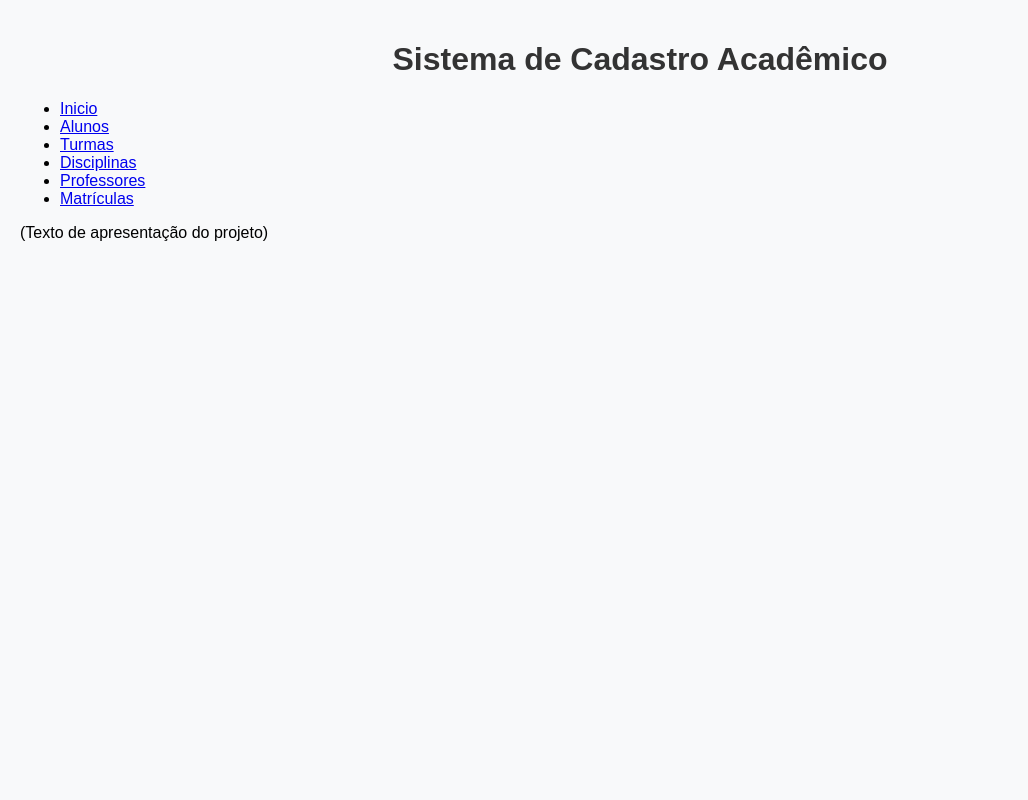
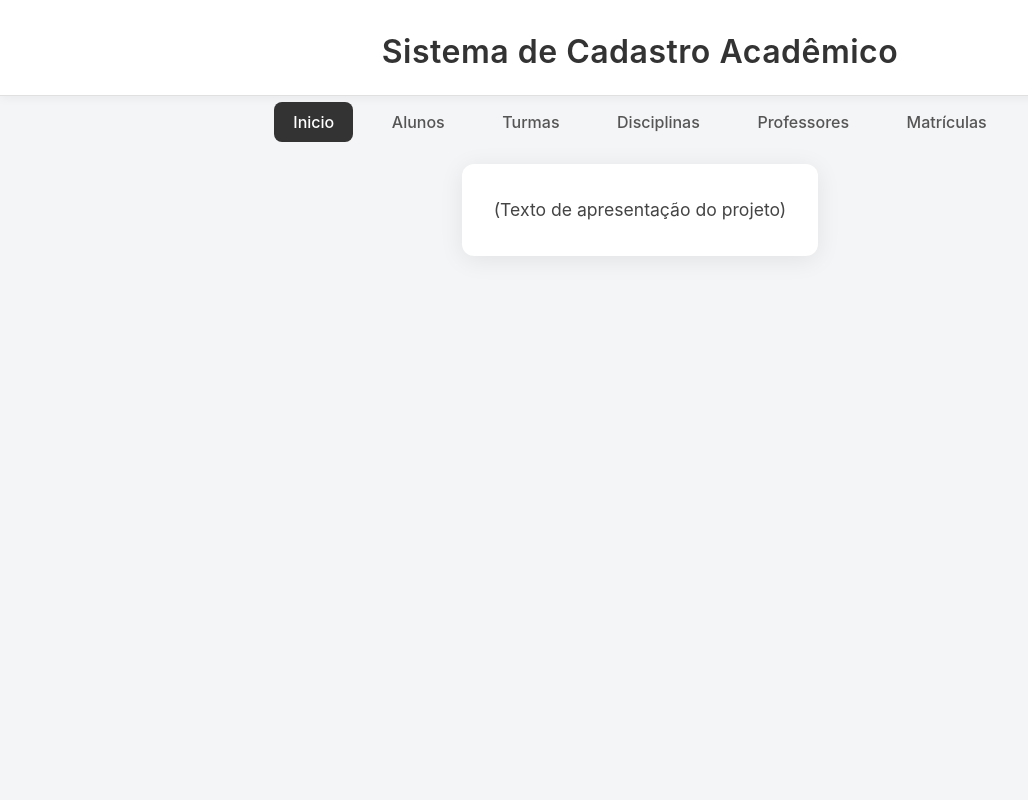
Before and after one commit to Brand00wn/SENAI_PLAY, a PHP site: page / in a window 1280 px wide. Shown: the whole page, without its empty margins (0-1028 px from the left). Run offline with PHP 8.4, Linux system fonts and the light colour scheme.

Commit message:
CSS universal

```diff
--- a/schoolcontrol-pro/assets/CSS/style.css
+++ b/schoolcontrol-pro/assets/CSS/style.css
@@ -1,52 +1,152 @@
-body {
-    font-family: Arial, sans-serif;
-    background-color: #f8f9fa;
-    margin: 0;
-    padding: 20px;
+/* === RESET === */
+* {
+  margin: 0;
+  padding: 0;
+  box-sizing: border-box;
 }
 
-h1 {
-    text-align: center;
-    color: #333;
+body {
+  font-family: "Inter", "Poppins", sans-serif;
+  background: #f4f5f7;
+  color: #222;
+  min-height: 100vh;
+  display: flex;
+  flex-direction: column;
+  align-items: center;
 }
 
-.filtros {
-    display: flex;
-    justify-content: center;
-    gap: 10px;
-    margin-bottom: 15px;
+/* === HEADER === */
+header {
+  width: 100%;
+  text-align: center;
+  padding: 2rem 0 1.5rem;
+  background: #ffffff;
+  border-bottom: 1px solid #e0e0e0;
+  box-shadow: 0 2px 10px rgba(0, 0, 0, 0.05);
+  animation: fadeDown 0.8s ease-out;
 }
 
-#busca, #filtroTurma {
-    padding: 10px;
-    font-size: 16px;
-    border: 1px solid #ccc;
-    border-radius: 5px;
+header h1 {
+  font-size: 2rem;
+  font-weight: 600;
+  color: #333;
+  letter-spacing: 0.5px;
 }
 
-table {
-    width: 100%;
-    border-collapse: collapse;
-    background-color: #fff;
-    margin-top: 10px;
-    box-shadow: 0 0 8px rgba(0, 0, 0, 0.1);
+/* === NAVIGATION === */
+nav {
+  margin: 1rem 0 2rem;
 }
 
-th, td {
-    padding: 12px;
-    border: 1px solid #ddd;
-    text-align: left;
+nav ul {
+  list-style: none;
+  display: flex;
+  justify-content: center;
+  gap: 1.2rem;
+  flex-wrap: wrap;
 }
 
-th {
-    background-color: #e9ecef;
-    font-weight: bold;
+nav ul li a {
+  text-decoration: none;
+  color: #555;
+  font-weight: 500;
+  font-size: 1rem;
+  padding: 0.6rem 1.2rem;
+  border-radius: 8px;
+  transition: all 0.3s ease;
+  position: relative;
 }
 
-tr:nth-child(even) {
-    background-color: #f2f2f2;
+/* === Hover elegante === */
+nav ul li a::before {
+  content: "";
+  position: absolute;
+  bottom: 0;
+  left: 50%;
+  width: 0%;
+  height: 2px;
+  background: #333;
+  transition: all 0.3s ease;
+  transform: translateX(-50%);
 }
 
-tr:hover {
-    background-color: #e6f0ff;
+nav ul li a:hover::before {
+  width: 100%;
 }
+
+nav ul li a:hover {
+  color: #111;
+  background: #e9e9e9;
+}
+
+/* === ACTIVE === */
+nav ul li a.active {
+  background: #333;
+  color: #fff;
+}
+
+/* === MAIN === */
+main {
+  text-align: center;
+  max-width: 800px;
+  padding: 2rem;
+  background: #fff;
+  border-radius: 12px;
+  box-shadow: 0 4px 25px rgba(0, 0, 0, 0.08);
+  animation: slideUp 0.9s ease;
+}
+
+main p {
+  font-size: 1.1rem;
+  color: #444;
+  line-height: 1.6;
+}
+
+/* === ANIMAÇÕES === */
+@keyframes fadeDown {
+  from {
+    opacity: 0;
+    transform: translateY(-30px);
+  }
+  to {
+    opacity: 1;
+    transform: translateY(0);
+  }
+}
+
+@keyframes slideUp {
+  from {
+    opacity: 0;
+    transform: translateY(40px);
+  }
+  to {
+    opacity: 1;
+    transform: translateY(0);
+  }
+}
+
+/* === TRANSIÇÕES SUAVES NAS SEÇÕES === */
+main, header, nav {
+  transition: all 0.3s ease;
+}
+
+/* === RESPONSIVO === */
+@media (max-width: 768px) {
+  header h1 {
+    font-size: 1.6rem;
+  }
+
+  nav ul {
+    gap: 0.8rem;
+  }
+
+  nav ul li a {
+    font-size: 0.95rem;
+    padding: 0.5rem 1rem;
+  }
+
+  main {
+    margin: 1rem;
+    padding: 1.5rem;
+  }
+}
```
